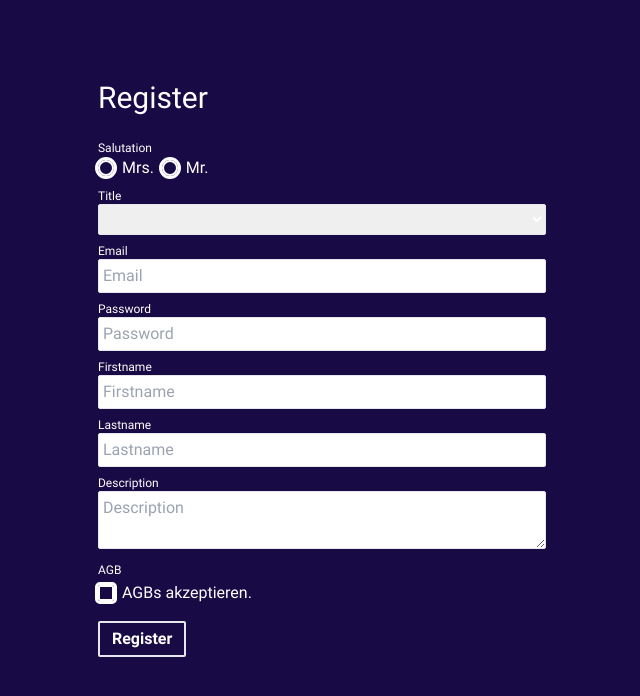
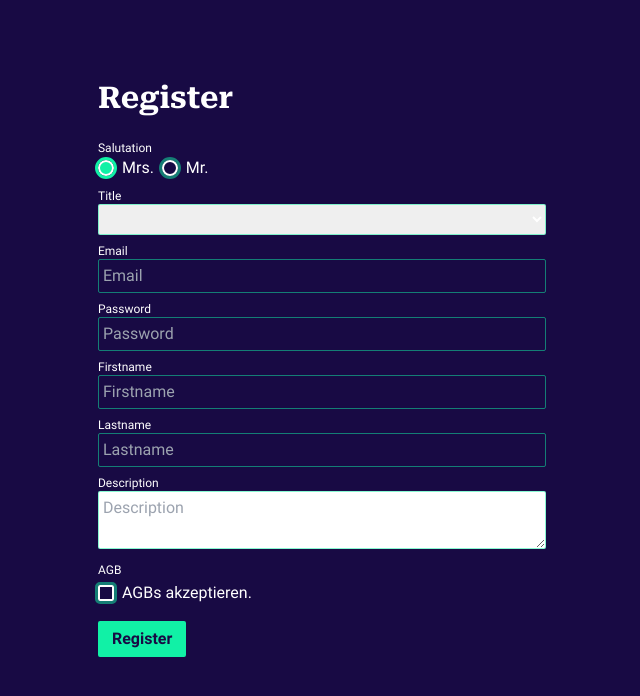
Before and after one commit to carlobeckmann2602/portfolio-tracker, a Next.js app in the folder web/: page /register in a window 1280 px wide. Shown: the top 696 px of the page, without its empty margins (318-958 px from the left). Built offline with nearby package versions, Linux system fonts and the light colour scheme.

Commit message:
Update code to work with new Tailwind configuration

```diff
--- a/web/components/button.tsx
+++ b/web/components/button.tsx
@@ -11,14 +11,14 @@ export const Button = ({
   children,
 }: React.PropsWithChildren<ButtonProps>) => {
   const primaryStyles =
-    "bg-main-400 text-white hover:bg-white hover:text-main-400";
+    "bg-highlight1 text-back hover:bg-back hover:text-highlight1";
   const secondaryStyles =
-    "bg-white text-main-400 hover:bg-main-400 hover:text-white";
+    "bg-white text-highlight1 hover:bg-highlight1 hover:text-white";
 
   return (
     <button
       type={type}
-      className={`relative my-2 px-3 py-1 rounded-sm text-base font-bold border-2 border-solid border-main-400
+      className={`relative my-2 px-3 py-1 rounded-sm text-base font-bold border-2 border-solid border-highlight1
         ${style === "primary" ? primaryStyles : secondaryStyles}`}
     >
       {children}
--- a/web/components/form/checkbox.tsx
+++ b/web/components/form/checkbox.tsx
@@ -25,8 +25,8 @@ export const Checkbox = ({ name, label, text }: CheckboxProps) => {
           <div
             className={`mr-2 rounded-sm w-4 h-4 border-2 border-solid border-white outline ${
               active
-                ? "bg-main-400 outline-main-400"
-                : "outline-main-400/50 hover:outline-main-400"
+                ? "bg-highlight1 outline-highlight1"
+                : "outline-highlight1/50 hover:outline-highlight1"
             }`}
           ></div>
           <div className="select-none">{text}</div>
--- a/web/components/form/input.tsx
+++ b/web/components/form/input.tsx
@@ -25,7 +25,7 @@ export const Input = ({
           type={type}
           name={name}
           placeholder={placeholder}
-          className="border outline-none border-solid border-main-400/50 focus:border-main-400 p-1 rounded-sm"
+          className="border outline-none border-solid border-highlight1/50 focus:border-highlight1 p-1 rounded-sm bg-transparent"
           ref={innerRef}
         />
       </label>
--- a/web/components/form/radioset.tsx
+++ b/web/components/form/radioset.tsx
@@ -21,8 +21,8 @@ export const RadioSet = ({ name, label, options }: RadioSetProps) => {
           <div
             className={`mr-2 rounded-full w-4 h-4 border-2 border-solid border-white outline ${
               active === index
-                ? "bg-main-400 outline-main-400"
-                : "outline-main-400/50 hover:outline-main-400"
+                ? "bg-highlight1 outline-highlight1"
+                : "outline-highlight1/50 hover:outline-highlight1"
             }`}
           ></div>
           <input
--- a/web/components/form/select.tsx
+++ b/web/components/form/select.tsx
@@ -25,7 +25,7 @@ export const Select = ({ name, label, options, nullable }: SelectProps) => {
         <select
           name={name}
           placeholder={label}
-          className="border outline-none border-solid border-main-400/50 focus:border-main-400 p-1 rounded-sm"
+          className="border outline-none border-solid border-highlight1/50 focus:border-highlight1 p-1 rounded-sm"
         >
           {emptyOptionElement}
           {optionElements}
--- a/web/components/form/textarea.tsx
+++ b/web/components/form/textarea.tsx
@@ -17,7 +17,7 @@ export const TextArea = ({ name, label, placeholder }: TextAreaProps) => {
         <textarea
           name={name}
           placeholder={placeholder}
-          className="border outline-none border-solid border-main-400/50 focus:border-main-400 p-1 rounded-sm"
+          className="border outline-none border-solid border-highlight1/50 focus:border-highlight1 p-1 rounded-sm"
         />
       </label>
     </div>
--- a/web/components/modal.tsx
+++ b/web/components/modal.tsx
@@ -28,15 +28,16 @@ export const Modal = ({
           onClick={(evt) => {
             if (evt.target === evt.currentTarget) onClose();
           }}
-          className="bg-gray-500/50 w-full h-screen flex items-center justify-center pointer-events-auto md:p-8"
+          className="bg-back/50 w-full h-screen flex items-center justify-center pointer-events-auto md:p-8"
+          style={{ backdropFilter: "blur(6px)" }}
         >
-          <div className="flex flex-col items-stretch bg-white md:rounded-md w-full h-full md:w-2/3 md:max-h-full p-6">
+          <div className="flex flex-col items-stretch bg-front/30 md:rounded-md w-full h-full md:w-2/3 md:max-h-full p-6">
             <div className="flex items-center justify-between">
               <h2 className="text-lg font-medium">{title}</h2>
               {closeButton && (
                 <div
                   onClick={onClose}
-                  className="flex items-center justify-center rounded-full border-2 border-black border-solid w-8 h-8 cursor-pointer"
+                  className="flex items-center justify-center rounded-full border-2 border-highlight1 text-highlight1 border-solid w-8 h-8 cursor-pointer"
                 >
                   <FiX />
                 </div>
--- a/web/components/page-heading.tsx
+++ b/web/components/page-heading.tsx
@@ -5,7 +5,7 @@ import React from "react";
  */
 export function PageHeading({ children }: React.PropsWithChildren) {
   return (
-    <h1 className="mt-6 mb-6 text-2xl font-medium sm:mt-20 sm:text-3xl">
+    <h1 className="my-6 text-2xl font-bold font-serif sm:mt-20 sm:text-3xl">
       {children}
     </h1>
   );
--- a/web/components/portfolio/index.tsx
+++ b/web/components/portfolio/index.tsx
@@ -97,7 +97,7 @@ const Portfolio = () => {
       <div className="relative flex flex-col gap-6 z-0">
         <div
           onClick={() => setModalIsOpen(true)}
-          className="absolute right-0 z-10 rounded-full border-2 border-black border-solid w-8 h-8 flex justify-center items-center cursor-pointer"
+          className="absolute right-0 z-10 rounded-full border-2 border-highlight1 text-highlight1 border-solid w-8 h-8 flex justify-center items-center cursor-pointer"
         >
           <FiPlus />
         </div>
--- a/web/components/portfolio/stock-details.tsx
+++ b/web/components/portfolio/stock-details.tsx
@@ -19,7 +19,7 @@ const CounterButton = (
 ) => (
   <button
     {...props}
-    className="rounded-md border border-black w-8 select-none transition disabled:opacity-0"
+    className="rounded-md border border-front w-8 select-none transition disabled:opacity-0"
   />
 );
 
@@ -91,7 +91,7 @@ export function StockDetails({ holding }: { holding: StockHolding }) {
         </TableRow>
       </div>
       <button
-        className="text-lg rounded-md border border-black w-full p-4"
+        className="text-lg rounded-md border border-front w-full p-4"
         onClick={removeHolding}
       >
         Remove stock
--- a/web/components/search/search_item.tsx
+++ b/web/components/search/search_item.tsx
@@ -21,7 +21,7 @@ export const SearchItem = ({ trend, name, price }: SearchItemProps) => {
   }).format(price);
 
   return (
-    <div className="w-full flex items-center justify-between px-4 py-2 bg-main-300 rounded-md">
+    <div className="w-full flex items-center justify-between px-4 py-2 bg-highlight1 rounded-md">
       <div className="flex items-center">
         <TrendIcon trend={trend} />
         <div>
--- a/web/components/stock/trend_icon.tsx
+++ b/web/components/stock/trend_icon.tsx
@@ -35,7 +35,7 @@ export const TrendIcon = ({ trend }: TrendIconProps) => {
   };
 
   return (
-    <div className="mr-4 w-8 h-8 p-2 bg-main-500 text-white rounded-full flex items-center justify-center">
+    <div className="mr-4 w-8 h-8 p-2 bg-highlight1 text-white rounded-full flex items-center justify-center">
       {getTrendArrow()}
     </div>
   );
```
